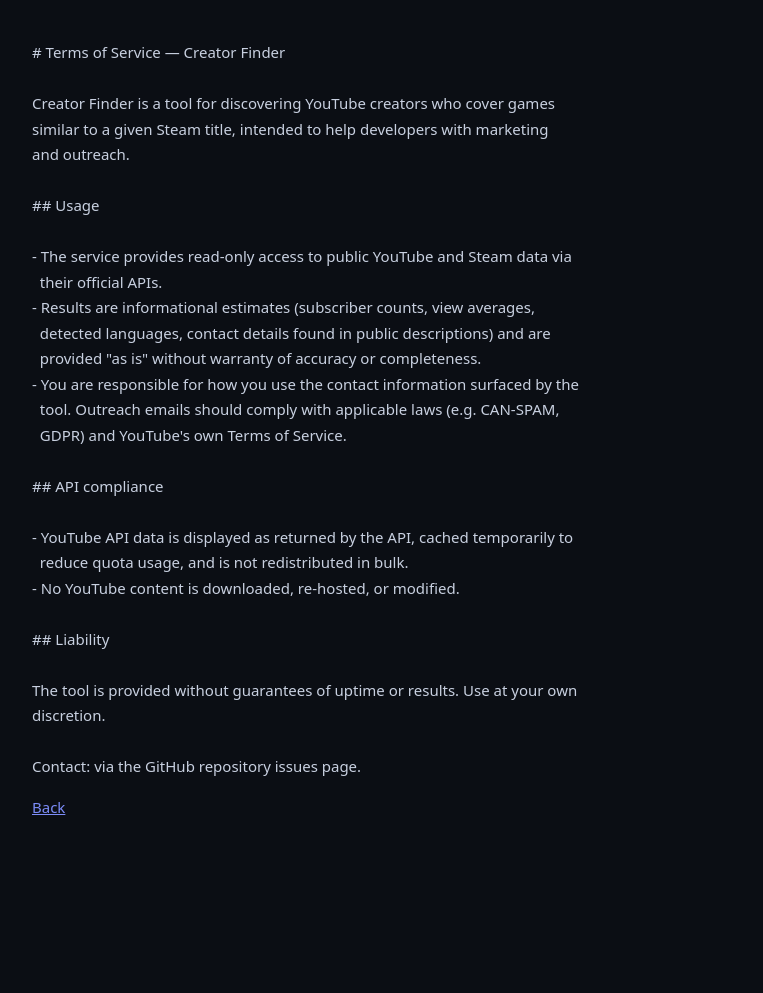
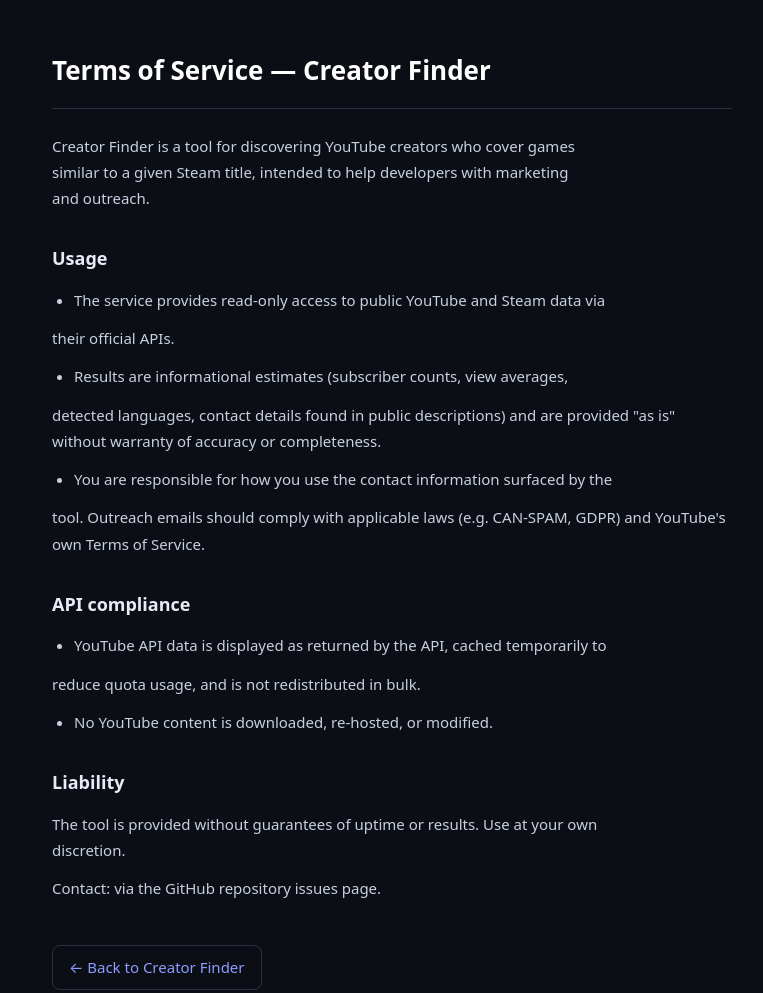
Before and after one commit to DamianDevZ/creator-finder, a website: page public/terms/index.html in a window 1280 px wide. Shown: the whole page, without its empty margins (248-1011 px from the left). Before the commit the page ends 860 px from the top, so only its background shows below. Drawn offline with Linux system fonts and the light colour scheme.

Commit message:
Style legal pages as rendered markdown

```diff
--- a/public/terms/index.html
+++ b/public/terms/index.html
@@ -1,30 +1,30 @@
-<!doctype html><html><head><meta charset="utf-8"><title>Terms of Service — Creator Finder</title><style>body{background:#0b0e14;color:#c8d0e0;font:15px/1.7 system-ui;max-width:720px;margin:40px auto;padding:0 20px}a{color:#7c8cf8}</style></head><body><pre style="white-space:pre-wrap;font:inherit"># Terms of Service — Creator Finder
-
-Creator Finder is a tool for discovering YouTube creators who cover games
-similar to a given Steam title, intended to help developers with marketing
-and outreach.
-
-## Usage
-
-- The service provides read-only access to public YouTube and Steam data via
-  their official APIs.
-- Results are informational estimates (subscriber counts, view averages,
-  detected languages, contact details found in public descriptions) and are
+<!doctype html><html><head><meta charset='utf-8'><title>Terms of Service — Creator Finder</title>
+<style>
+body{background:#0b0e14;color:#c8d0e0;font:15px/1.75 system-ui,-apple-system,sans-serif;max-width:680px;margin:0 auto;padding:48px 20px 80px}
+h1{color:#fff;font-size:26px;margin:0 0 24px;padding-bottom:14px;border-bottom:1px solid #2a3142}
+h2{color:#e6ebf5;font-size:18px;margin:32px 0 10px}
+p{margin:12px 0}
+ul{padding-left:22px;margin:12px 0}li{margin:6px 0}
+strong{color:#e6ebf5}
+a{color:#8b9dff}
+.back{display:inline-block;margin-top:32px;padding:8px 16px;border:1px solid #2a3142;border-radius:8px;color:#8b9dff;text-decoration:none}
+.back:hover{background:#161b28}
+</style></head><body><h1>Terms of Service — Creator Finder</h1>
+<p>Creator Finder is a tool for discovering YouTube creators who cover games<br>similar to a given Steam title, intended to help developers with marketing<br>and outreach.</p>
+<h2>Usage</h2>
+<ul><li>The service provides read-only access to public YouTube and Steam data via</li>
+</ul>  their official APIs.
+<ul><li>Results are informational estimates (subscriber counts, view averages,</li>
+</ul>  detected languages, contact details found in public descriptions) and are
   provided "as is" without warranty of accuracy or completeness.
-- You are responsible for how you use the contact information surfaced by the
-  tool. Outreach emails should comply with applicable laws (e.g. CAN-SPAM,
+<ul><li>You are responsible for how you use the contact information surfaced by the</li>
+</ul>  tool. Outreach emails should comply with applicable laws (e.g. CAN-SPAM,
   GDPR) and YouTube's own Terms of Service.
-
-## API compliance
-
-- YouTube API data is displayed as returned by the API, cached temporarily to
-  reduce quota usage, and is not redistributed in bulk.
-- No YouTube content is downloaded, re-hosted, or modified.
-
-## Liability
-
-The tool is provided without guarantees of uptime or results. Use at your own
-discretion.
-
-Contact: via the GitHub repository issues page.
-</pre><p><a href="/">Back</a></p></body></html>
+<h2>API compliance</h2>
+<ul><li>YouTube API data is displayed as returned by the API, cached temporarily to</li>
+</ul>  reduce quota usage, and is not redistributed in bulk.
+<ul><li>No YouTube content is downloaded, re-hosted, or modified.</li>
+</ul>
+<h2>Liability</h2>
+<p>The tool is provided without guarantees of uptime or results. Use at your own<br>discretion.</p>
+<p>Contact: via the GitHub repository issues page.<br></p><a class='back' href='/'>← Back to Creator Finder</a></body></html>
```
Also changed, not shown: public/privacy/index.html (+22 -17 lines), server.js (+14 -2 lines).
